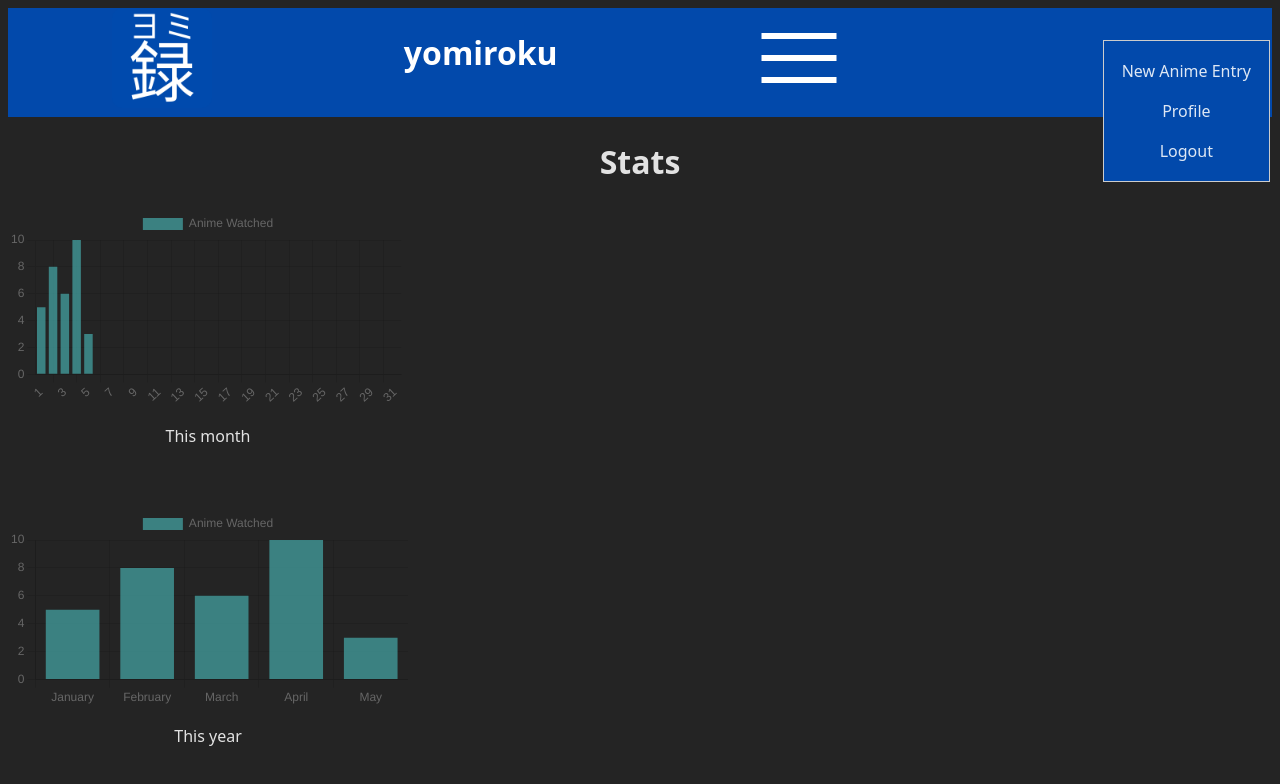
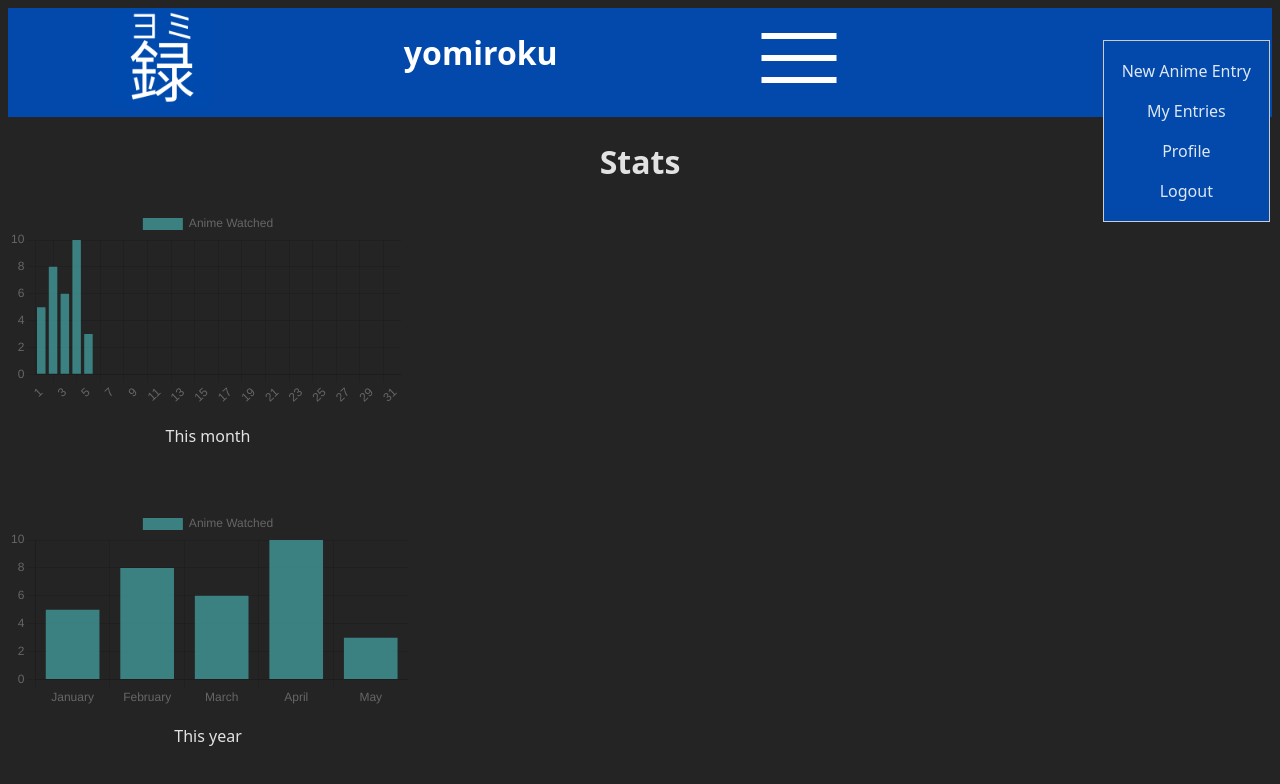
Before and after one commit to EthanLeRoux/yomiroku-web, a React (Vite) app: page / in a window 1280 px wide. Both pictures are taken after a click on the element 799 px from the left and 62 px from the top of the page. Shown: the top 784 px of the page. Built offline with nearby package versions, Linux system fonts and the light colour scheme.

Commit message:
Add myEntries link

```diff
--- a/src/components/HamburgerMenu.jsx
+++ b/src/components/HamburgerMenu.jsx
@@ -23,6 +23,7 @@ export default function HamburgerMenu() {
                     }}
                 >
                     <div style={{ padding: 8 }} onClick={() => navigate('/newanime')}>New Anime Entry</div>
+                    <div style={{ padding: 8 }} onClick={() => navigate('/newanime')}>My Entries</div>
                     <div style={{ padding: 8 }} onClick={() => navigate('/profile')}>Profile</div>
                     <div style={{ padding: 8 }} onClick={() => navigate('/newanime')}>Logout</div>
                 </div>
```
